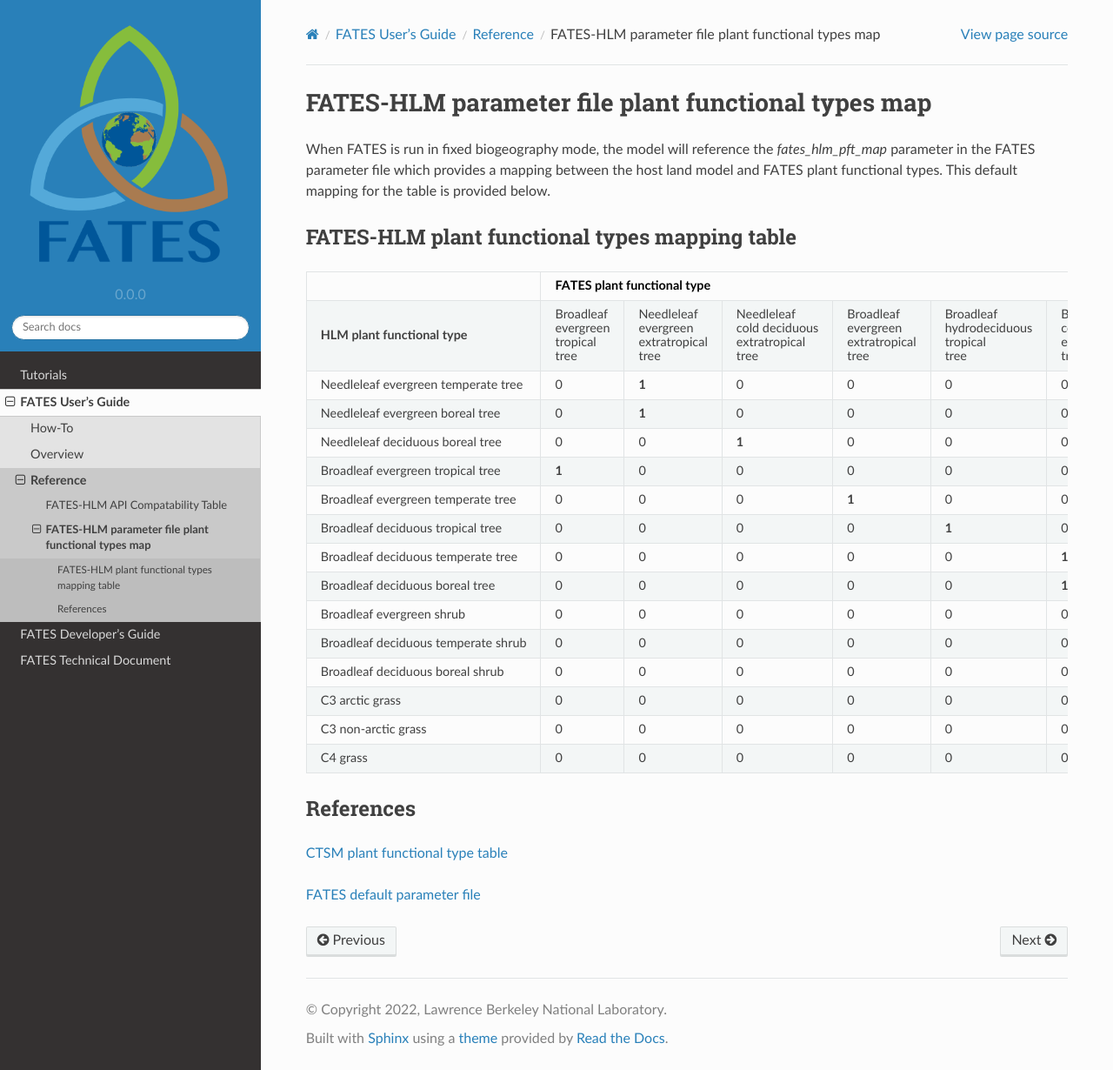
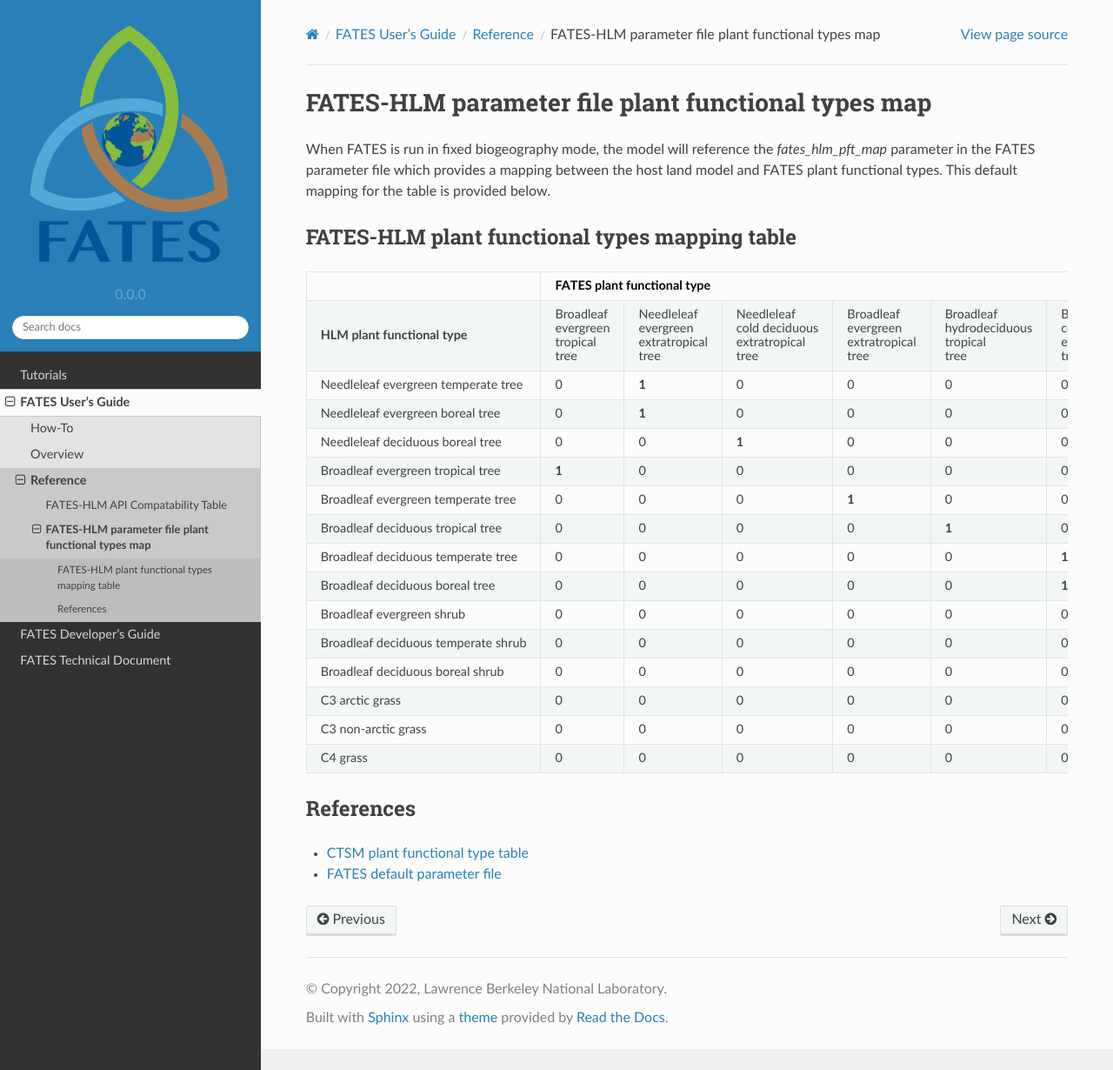
Before and after one commit to NGEET/fates-users-guide, a Sphinx documentation site: the page built from docs/source/user/HLM-FATES-PFT-map.rst, in a window 1280 px wide and 1230 px high. Shown: the whole window at 87% size. Built offline with Sphinx 7.4.7 and the Read the Docs theme 2.0.0, drawn with Linux system fonts in a browser that asks for light colours.

Commit message:
make references a bulleted list

```diff
--- a/docs/source/user/HLM-FATES-PFT-map.rst
+++ b/docs/source/user/HLM-FATES-PFT-map.rst
@@ -48,7 +48,5 @@ FATES-HLM plant functional types mapping table
 
 References
 ^^^^^^^^^^
-
-`CTSM plant functional type table <https://escomp.github.io/ctsm-docs/versions/master/html/tech_note/Ecosystem/CLM50_Tech_Note_Ecosystem.html#id15>`_
-
-`FATES default parameter file <https://github.com/NGEET/fates/blob/main/parameter_files/fates_params_default.cdl>`_
+- `CTSM plant functional type table <https://escomp.github.io/ctsm-docs/versions/master/html/tech_note/Ecosystem/CLM50_Tech_Note_Ecosystem.html#id15>`_
+- `FATES default parameter file <https://github.com/NGEET/fates/blob/main/parameter_files/fates_params_default.cdl>`_
```
